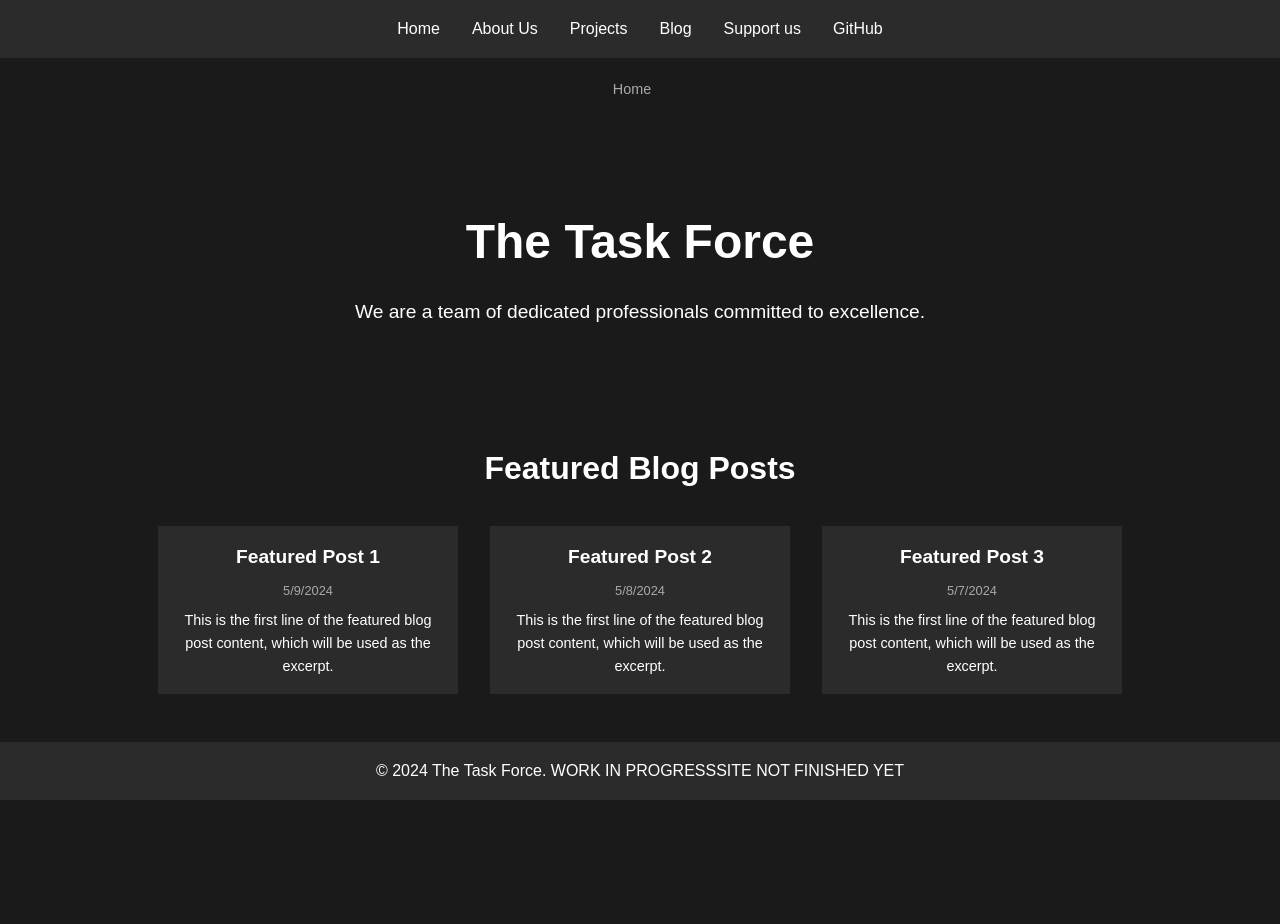
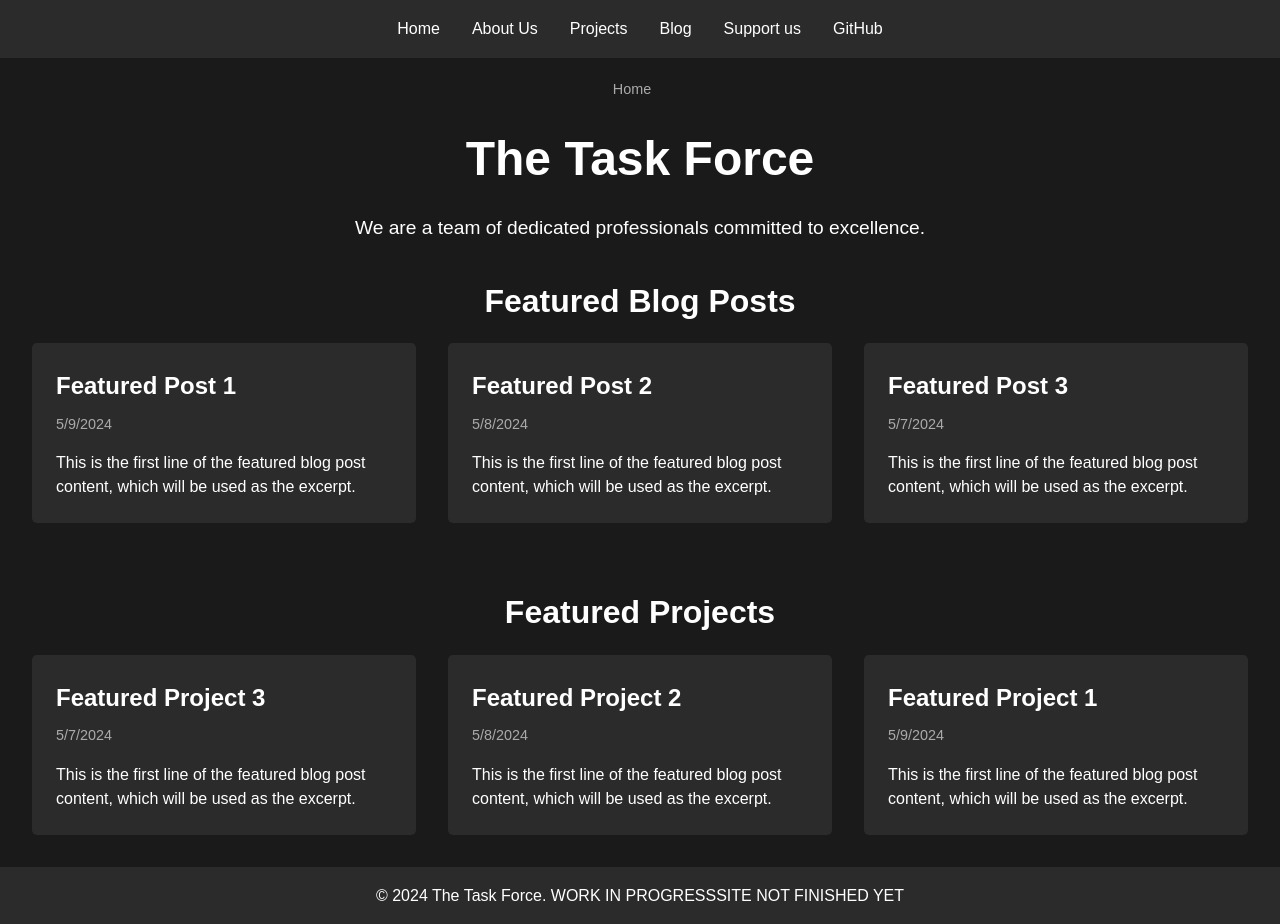
Before and after one commit to The-Task-Force/The-Task-Force.github.io, a website: page index.html in a window 1280 px wide. Before the commit the page ends 800 px from the top, so only its background shows below. Drawn offline with Linux system fonts and the light colour scheme.

Commit message:
Updated home page

```diff
--- a/index.html
+++ b/index.html
@@ -33,7 +33,15 @@
     <section class="featured-posts">
       <h2>Featured Blog Posts</h2>
       <div class="post-container">
-        <!-- Blog post previews go here -->
+        <!-- Featured blog post previews go here -->
+      </div>
+    </section>
+
+    <!-- Featured Projects -->
+    <section class="featured-projects">
+      <h2>Featured Projects</h2>
+      <div class="project-container">
+        <!-- Featured project previews go here -->
       </div>
     </section>
 
--- a/script.js
+++ b/script.js
@@ -1,6 +1,7 @@
 // Get references to the necessary elements
 const postContainer = document.querySelector(".post-container");
 const blogPosts = document.querySelector(".blog-posts");
+const featuredProjectsContainer = document.querySelector(".featured-projects .project-container");
 
 // Function to read blog posts from the blogs folder
 async function readBlogPosts() {
@@ -15,7 +16,7 @@ async function readBlogPosts() {
   await Promise.all(
     blogFiles.map(async (file) => {
       const content = await fetch(blogFolder + file).then((response) =>
-        response.text(),
+        response.text()
       );
       const lines = content.split("\n");
       const isFeatured = lines[0].trim() === "#featured";
@@ -27,13 +28,13 @@ async function readBlogPosts() {
       const excerpt = lines
         .slice(
           lines.findIndex((line) => line.startsWith("# ")) + 1,
-          lines.findIndex((line) => line.startsWith("# ")) + 4,
+          lines.findIndex((line) => line.startsWith("# ")) + 4
         )
         .join("\n");
 
       const post = { title, excerpt, date, isFeatured, file };
       allPosts.push(post);
-    }),
+    })
   );
 
   allPosts.sort((a, b) => b.date - a.date); // Sort posts by date in descending order
@@ -59,26 +60,6 @@ function createPostPreview(post, container) {
   container.appendChild(postPreview);
 }
 
-// Populate featured blog posts and blog posts
-readBlogPosts()
-  .then((allPosts) => {
-    const featuredPosts = allPosts.filter((post) => post.isFeatured);
-    const regularPosts = allPosts.filter((post) => !post.isFeatured);
-
-    // Populate featured blog posts
-    featuredPosts.forEach((post) => createPostPreview(post, postContainer));
-
-    // Populate blog posts sorted by date
-    regularPosts.forEach((post) => createPostPreview(post, blogPosts));
-
-    // Add animation to post previews
-    const postPreviews = document.querySelectorAll(".blog-post");
-    postPreviews.forEach((preview, index) => {
-      preview.style.animationDelay = `${index * 0.1}s`;
-    });
-  })
-  .catch((error) => console.error("Error:", error));
-
 // Function to read project details from the projects folder
 async function readProjectDetails() {
   const projectFolder = "projects/";
@@ -92,22 +73,25 @@ async function readProjectDetails() {
   await Promise.all(
     projectFiles.map(async (file) => {
       const content = await fetch(projectFolder + file).then((response) =>
-        response.text(),
+        response.text()
       );
       const lines = content.split("\n");
+      const isFeatured = lines[0].trim() === "#featured";
+      const dateString = lines[1].trim().replace("date:", "");
+      const date = new Date(dateString);
       const title = lines
         .find((line) => line.startsWith("# "))
         .replace("# ", "");
-      const description = lines
+      const excerpt = lines
         .slice(
           lines.findIndex((line) => line.startsWith("# ")) + 1,
-          lines.length,
+          lines.findIndex((line) => line.startsWith("# ")) + 4
         )
         .join("\n");
 
-      const project = { title, description, file };
+      const project = { title, excerpt, date, file, isFeatured };
       allProjects.push(project);
-    }),
+    })
   );
 
   return allProjects;
@@ -119,7 +103,8 @@ function createProjectPreview(project, container) {
   projectPreview.classList.add("project-preview");
   projectPreview.innerHTML = `
     <h3>${project.title}</h3>
-    <p>${project.description}</p>
+    <p class="date">${project.date.toLocaleDateString()}</p>
+    <p>${project.excerpt}</p>
   `;
 
   // Add click event listener to navigate to the project details page
@@ -130,14 +115,40 @@ function createProjectPreview(project, container) {
   container.appendChild(projectPreview);
 }
 
-// Populate project previews
-const projectContainer = document.querySelector(".project-container");
+// Populate featured blog posts, featured projects, blog posts, and project previews
+readBlogPosts()
+  .then((allPosts) => {
+    const featuredPosts = allPosts.filter((post) => post.isFeatured);
+    const regularPosts = allPosts.filter((post) => !post.isFeatured);
+
+    // Populate featured blog posts
+    featuredPosts.forEach((post) => createPostPreview(post, postContainer));
+
+    // Populate blog posts sorted by date
+    regularPosts.forEach((post) => createPostPreview(post, blogPosts));
+  })
+  .catch((error) => console.error("Error:", error));
 
 readProjectDetails()
   .then((allProjects) => {
-    allProjects.forEach((project) =>
-      createProjectPreview(project, projectContainer),
+    const featuredProjects = allProjects.filter((project) => project.isFeatured);
+    const regularProjects = allProjects.filter((project) => !project.isFeatured);
+
+    // Populate featured projects
+    featuredProjects.forEach((project) =>
+      createProjectPreview(project, featuredProjectsContainer)
     );
+
+    // Populate all project previews
+    regularProjects.forEach((project) =>
+      createProjectPreview(project, projectContainer)
+    );
+
+    // Add animation to post previews and project previews
+    const postPreviews = document.querySelectorAll(".blog-post, .project-preview");
+    postPreviews.forEach((preview, index) => {
+      preview.style.animationDelay = `${index * 0.1}s`;
+    });
   })
   .catch((error) => console.error("Error:", error));
 
--- a/styles.css
+++ b/styles.css
@@ -128,63 +128,6 @@ main {
   font-size: 1.2rem;
 }
 
-/* Featured Blog Posts */
-.featured-blog {
-  padding: 2rem;
-  text-align: center;
-}
-
-.featured-blog h2 {
-  font-size: 2rem;
-  margin-bottom: 1rem;
-}
-
-.post-container {
-  display: flex;
-  justify-content: center;
-  flex-wrap: wrap;
-}
-
-/* Featured Blog Posts */
-.featured-posts {
-  padding: 2rem;
-  text-align: center;
-}
-
-.featured-posts h2 {
-  font-size: 2rem;
-  margin-bottom: 1rem;
-}
-
-.post-container {
-  display: flex;
-  justify-content: center;
-  flex-wrap: wrap;
-}
-
-.blog-post {
-  background-color: #2b2b2b;
-  padding: 1rem;
-  margin: 1rem;
-  width: 300px;
-  animation: slideUp 0.5s ease;
-}
-
-.blog-post h3 {
-  font-size: 1.2rem;
-  margin-bottom: 0.5rem;
-}
-
-.blog-post .date {
-  font-size: 0.8rem;
-  color: #a9a9a9;
-  margin-bottom: 0.5rem;
-}
-
-.blog-post p {
-  font-size: 0.9rem;
-}
-
 /* About Section */
 .about {
   padding: 2rem;
@@ -237,60 +180,21 @@ main {
   margin-bottom: 0.5rem;
 }
 
-/* Project Details */
-.project-details {
+/* Featured Blog Posts */
+.featured-posts {
   padding: 2rem;
 }
 
-.project-content {
-  background-color: #2b2b2b;
-  padding: 2rem;
-  border-radius: 5px;
-  line-height: 1.8;
+.featured-posts h2 {
+  font-size: 2rem;
+  margin-bottom: 1rem;
+  text-align: center;
 }
 
-.project-content h1 {
-  font-size: 2.5rem;
-  margin-bottom: 1rem;
-}
-
-.project-content h2 {
-  font-size: 1.8rem;
-  margin-bottom: 0.5rem;
-}
-
-.project-content p {
-  margin-bottom: 1rem;
-}
-
-.project-content ul {
-  list-style-type: disc;
-  margin-left: 2rem;
-  margin-bottom: 1rem;
-}
-
-/* Project Previews */
-.project-preview {
-  background-color: #2b2b2b;
-  padding: 1rem;
-  margin: 1rem;
-  width: 300px;
-  animation: slideUp 0.5s ease;
-  cursor: pointer;
-}
-
-.project-preview h3 {
-  font-size: 1.2rem;
-  margin-bottom: 0.5rem;
-}
-
-.project-preview p {
-  font-size: 0.9rem;
-}
-
-/* Blog Section */
-.blog {
-  padding: 2rem;
+.post-container {
+  display: grid;
+  grid-template-columns: repeat(auto-fit, minmax(300px, 1fr));
+  grid-gap: 2rem;
 }
 
 .blog h1 {
@@ -299,15 +203,79 @@ main {
   text-align: center;
 }
 
-.blog-posts {
-  display: flex;
-  flex-wrap: wrap;
-  justify-content: center;
+.blog-post {
+  background-color: #2b2b2b;
+  padding: 1.5rem;
+  border-radius: 5px;
+  cursor: pointer;
+  transition: background-color 0.3s ease;
+  animation: slideUp 0.5s ease;
 }
 
-/* Blog Post Content */
-.blog-post-content {
+.blog-post:hover {
+  background-color: #3b3b3b;
+}
+
+.blog-post h3 {
+  font-size: 1.5rem;
+  margin-bottom: 0.5rem;
+}
+
+.blog-post .date {
+  color: #aaa;
+  font-size: 0.9rem;
+  margin-bottom: 1rem;
+}
+
+.project-preview .date {
+  color: #aaa;
+  font-size: 0.9rem;
+  margin-bottom: 1rem;
+}
+
+.blog-post p {
+  font-size: 1rem;
+  line-height: 1.5;
+}
+
+/* Featured Projects */
+.featured-projects {
   padding: 2rem;
+}
+
+.featured-projects h2 {
+  font-size: 2rem;
+  margin-bottom: 1rem;
+  text-align: center;
+}
+
+.project-container {
+  display: grid;
+  grid-template-columns: repeat(auto-fit, minmax(300px, 1fr));
+  grid-gap: 2rem;
+}
+
+.project-preview {
+  background-color: #2b2b2b;
+  padding: 1.5rem;
+  border-radius: 5px;
+  cursor: pointer;
+  transition: background-color 0.3s ease;
+  animation: slideUp 0.5s ease;
+}
+
+.project-preview:hover {
+  background-color: #3b3b3b;
+}
+
+.project-preview h3 {
+  font-size: 1.5rem;
+  margin-bottom: 0.5rem;
+}
+
+.project-preview p {
+  font-size: 1rem;
+  line-height: 1.5;
 }
 
 .post-wrapper {
@@ -325,6 +293,7 @@ main {
 .post-wrapper p {
   margin-bottom: 1rem;
 }
+
 /* Footer */
 my-footer {
   background-color: #2b2b2b;
```
